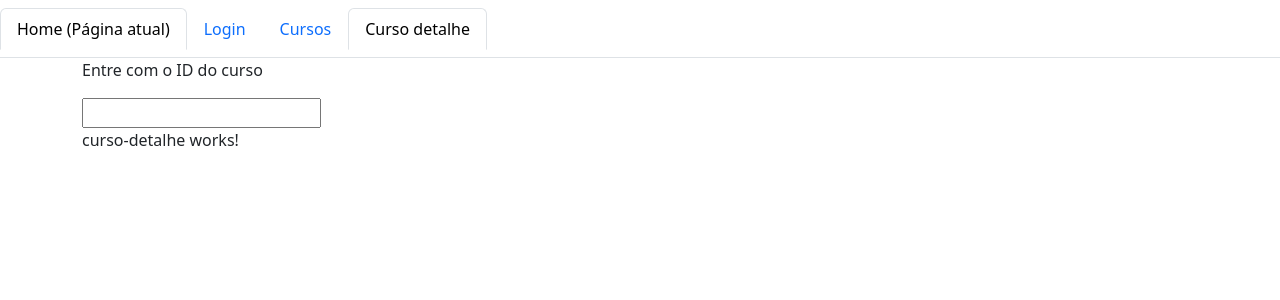
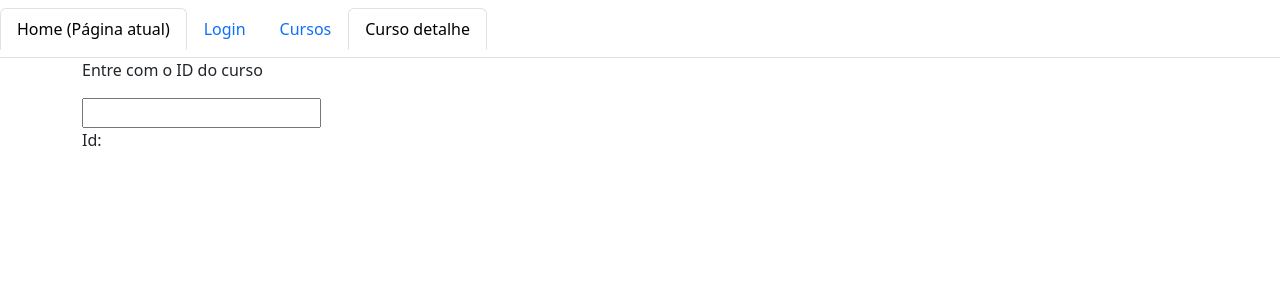
Before and after one commit to DavyddBF/angular-project, an Angular app in the folder rotas/: page /curso/10 in a window 1280 px wide. Shown: the top 300 px of the page. Built offline with nearby package versions, Linux system fonts and the light colour scheme.

Commit message:
Mostrando o Id na tela

```diff
--- a/rotas/src/app/curso-detalhe/curso-detalhe.component.html
+++ b/rotas/src/app/curso-detalhe/curso-detalhe.component.html
@@ -1 +1,3 @@
-<p>curso-detalhe works!</p>
+<p>
+    Id: {{ id }}
+</p>
```
